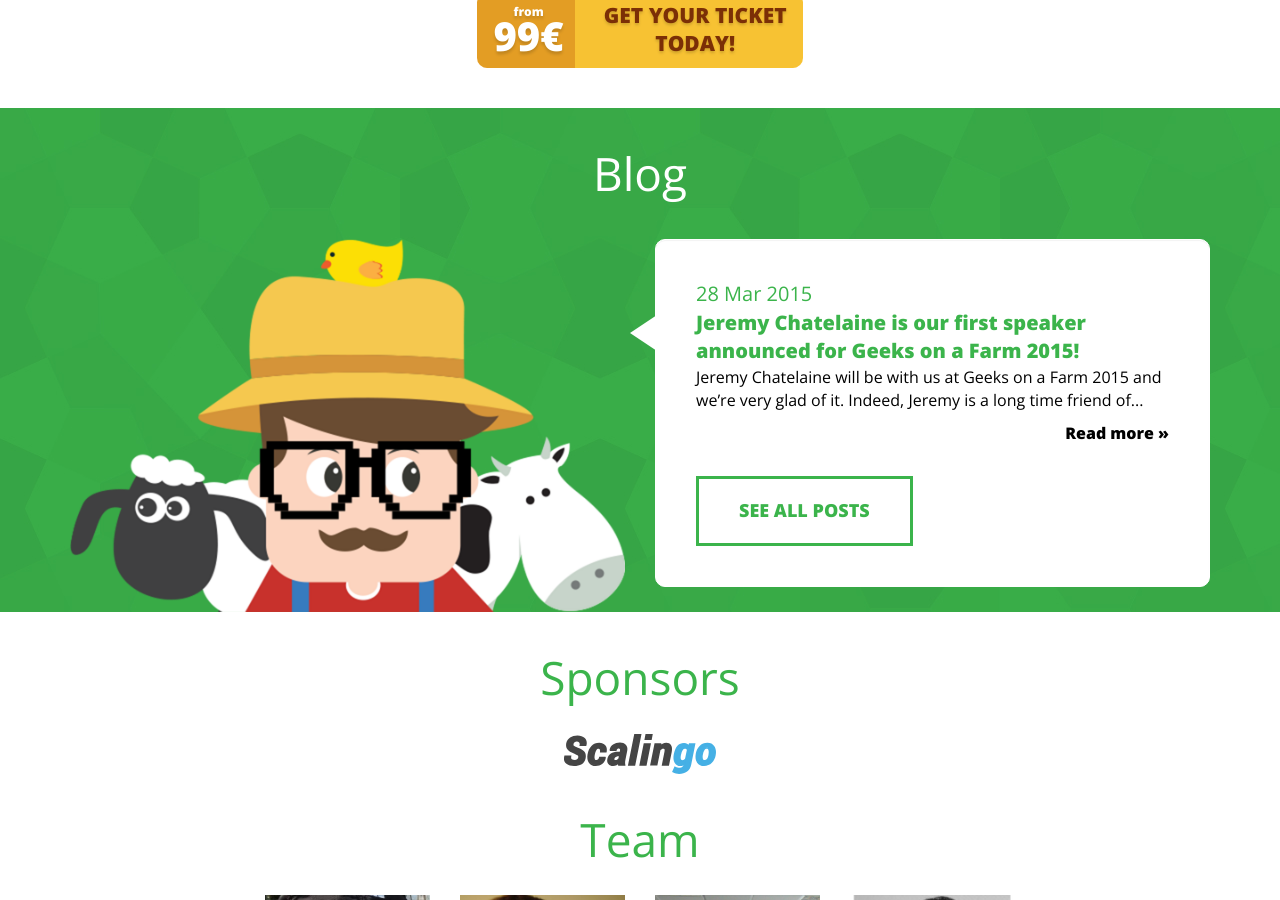
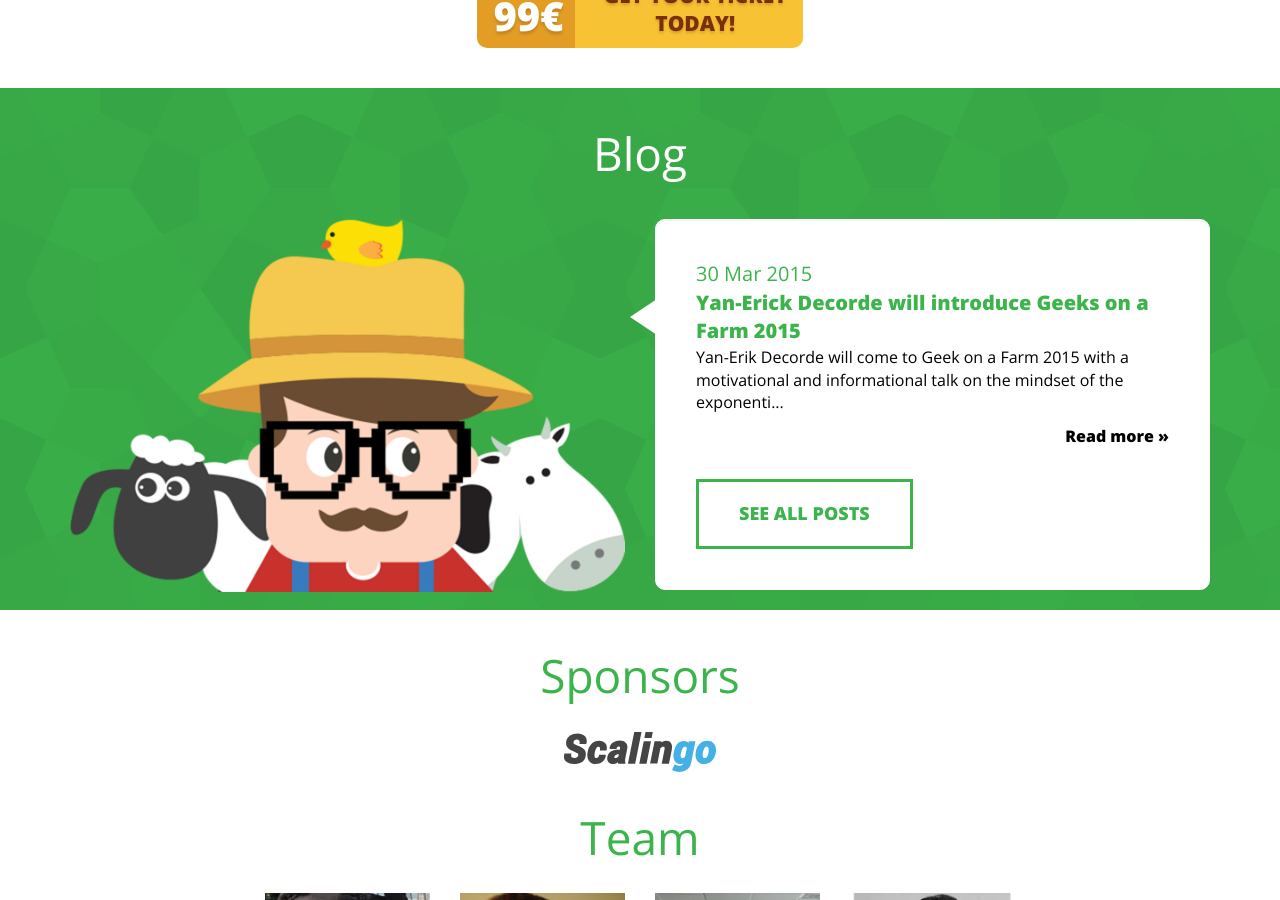
Before and after one commit to AlsaceDigitale/geeksonafarm_2015, a Jekyll site: the page built from _posts/2015-03-21-we-re-back-for-a-2015-edition.markdown, in a window 1280 px wide and 900 px high, scrolled down 1712 px. Built offline with Jekyll 4.4.1, drawn with Linux system fonts in a browser that asks for light colours; nearby versions of some CDN libraries; comment, search, counter and statistics services are not loaded; some of the changed lines change nothing that is shown.

Commit message:
yan-erik decord as second speaker

```diff
--- a/_config.yml
+++ b/_config.yml
@@ -30,3 +30,9 @@
     talk_description: "More than half a million of automated emails have been sent through my system. I'll let you know what works, and what doesn't work to avoid easy mistakes and start on the right foot. After this workshop, you will have learnt:\n\n* When to use cold emails and when not to\n* What is the most important thing in cold emailing (hint: it's not what you write)\n* Tactics and strategies to get prospects to email\n* The perfect mindset to get a ton of responses from super cold prospects"
     linkedin: https://ch.linkedin.com/in/jeremychatelaine
     twitter: https://twitter.com/jchatelaine
+  - name: Yan-Erik Decorde
+    title: Change Activator at Programmer la Réussite
+    bio: "Yan-Erik is a belief hacker and change activator motivated by evolving towards humanity 4.0. He experienced with the deep reprogramming of human consciousness and culture, from yogic meditation in the Himalayas to neuro linguistic programming and hypnosis, from libertarian transhumanism to generative dialogue and Theory U liberated leaders."
+    talk_description: "* The disruption of exponential technologies and the fields ready for entrepreneurial exploitation\n\n* The mindset required to bootstrap an exponential curve\n\n* The secrets of going skunk\n\n* The motivation and flow states to release the human potential."
+    linkedin: https://www.linkedin.com/pub/yan-erik-decorde/20/49/854
+    twitter: https://twitter.com/yanerikdecorde
--- a/_layouts/post.html
+++ b/_layouts/post.html
@@ -5,11 +5,13 @@
 <section>
   <div class="container content">
     <div class="row">
-      <h2>{{ page.title }}</h2>
-      <p class="meta">{{ page.date | date_to_string }}</p>
+      <div class="col-xs-12">
+        <h2>{{ page.title }}</h2>
+        <p class="meta">{{ page.date | date_to_string }}</p>
 
-      <div class="post">
-      {{ content }}
+        <div class="post">
+          {{ content }}
+        </div>
       </div>
     </div>
   </div>
--- /dev/null
+++ b/_posts/2015-03-30-second-speaker-yan-erick-decorde.markdown
@@ -0,0 +1,20 @@
+---
+layout: post
+title:  "Yan-Erick Decorde will introduce Geeks on a Farm 2015"
+date:   2015-03-30 10:05:00
+categories: blog
+og_image: yan-erick_decorde.jpg
+---
+
+Yan-Erik Decorde will come to Geek on a Farm 2015 with a motivational and informational talk on the mindset of the exponential entrepreneur that will introduce the whole 3 days event.
+
+He is a belief hacker and change activator motivated by evolving towards humanity 4.0. He experienced with the deep reprogramming of human consciousness and culture, from yogic meditation in the Himalayas to neuro linguistic programming and hypnosis, from libertarian transhumanism to generative dialogue and Theory U liberated leaders.
+
+Together we’ll cover:
+
+* The disruption of exponential technologies and the fields ready for entrepreneurial exploitation
+* The mindset required to bootstrap an exponential curve
+* The secrets of going skunk
+* The motivation and flow states to release the human potential.
+
+<img src="/img/yan-erik_decorde.jpg" alt="Yan-Erik Decorde will be a speaker at Geeks on a Farm 2015" class="img-responsive" style="margin:0 auto;" />
```
Also changed, not shown: img/yan-erik_decorde.jpg (added).
